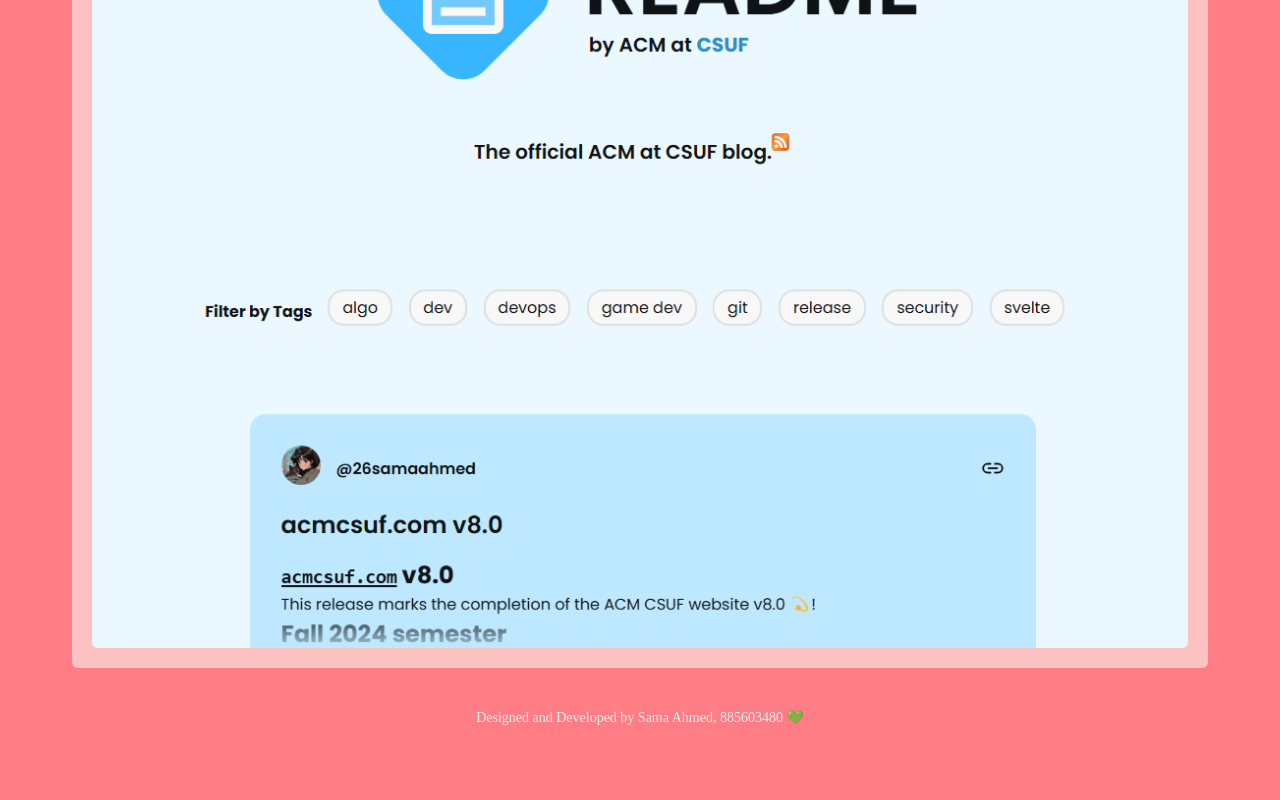
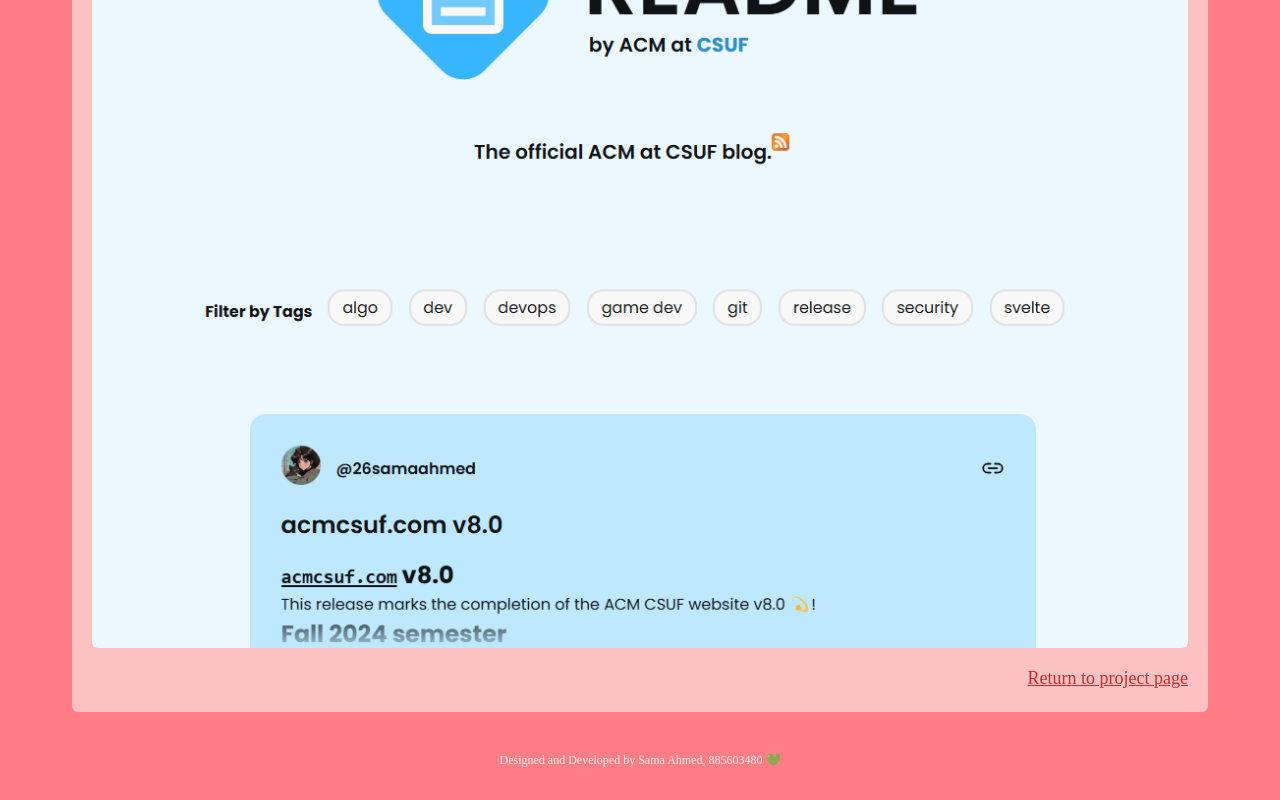
Before and after one commit to 26samaahmed/cs349-final-project, a React (Vite) app in the folder personal-portfolio/: page /projects/acmcsuf in a window 1280 px wide. Shown: the part 2902-3702 px from the top of the page. Before the commit the page ends 3662 px from the top, so only its background shows below. Built offline with nearby package versions, Linux system fonts and the light colour scheme; a web font is replaced by a local one.

Commit message:
fix icon

```diff
--- a/personal-portfolio/index.html
+++ b/personal-portfolio/index.html
@@ -2,7 +2,7 @@
 <html lang="en">
   <head>
     <meta charset="UTF-8" />
-    <link rel="icon" href="/assets/icon.jpeg" />
+    <link rel="icon" href="/icon.jpeg" />
     <meta name="viewport" content="width=device-width, initial-scale=1.0" />
     <title>Sama's Porfolio</title>
     <link rel="preconnect" href="https://fonts.googleapis.com">
--- a/personal-portfolio/src/components/Footer.jsx
+++ b/personal-portfolio/src/components/Footer.jsx
@@ -1,6 +1,6 @@
 function Footer() {
   return (
-    <footer className="text-center text-sm md:text-md">
+    <footer className="text-center text-xs md:text-md">
       <p>Designed and Developed by Sama Ahmed, 885603480 💚</p>
     </footer>
   );
--- a/personal-portfolio/src/pages/Home.jsx
+++ b/personal-portfolio/src/pages/Home.jsx
@@ -1,4 +1,4 @@
-import icon from '../assets/icon.jpeg';
+import icon from '/icon.jpeg';
 
 function Home() {
   return (
--- a/personal-portfolio/src/pages/ProjectDetails.jsx
+++ b/personal-portfolio/src/pages/ProjectDetails.jsx
@@ -66,7 +66,7 @@
       <p className="text-sm md:text-lg mb-4"><span className="font-semibold underline">Challenges</span>: {project.challenges}</p>
       <p className="text-sm md:text-lg mb-4"><span className="font-semibold underline">Outcome</span>: {project.outcome}</p>
       <div className="text-sm md:text-lg mb-4">
-        <a href={project.url} target="_blank" rel="noreferrer" className="font-semibold underline text-[#C72D2D]">Project Link</a>
+        <a href={project.url} target="_blank" rel="noreferrer" className="font-semibold text-[#C72D2D] hover:text-white underline transition-all duration-300 ease-in-out">Project Link</a>
       </div>
       <div className="grid grid-cols-1 md:grid-cols-1 gap-4">
         {project.screenshots.map((src, index) => (
@@ -78,6 +78,9 @@
           />
         ))}
       </div>
+      <div className="mt-4 text-right">
+        <a href="/projects" className="text-sm md:text-lg text-[#C72D2D] hover:text-white underline transition-all duration-300 ease-in-out">Return to project page</a>
+      </div>
     </div>
   );
 }
```
Also changed, not shown: personal-portfolio/public/icon.jpeg (renamed from personal-portfolio/src/assets/icon.jpeg).
